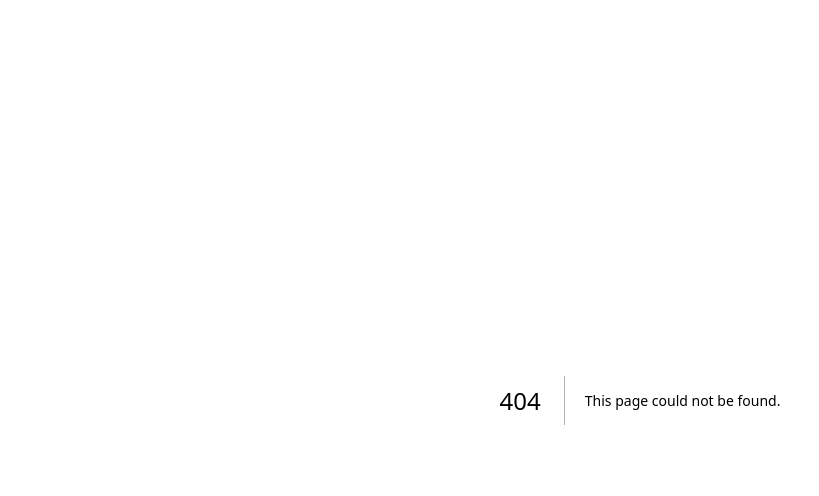
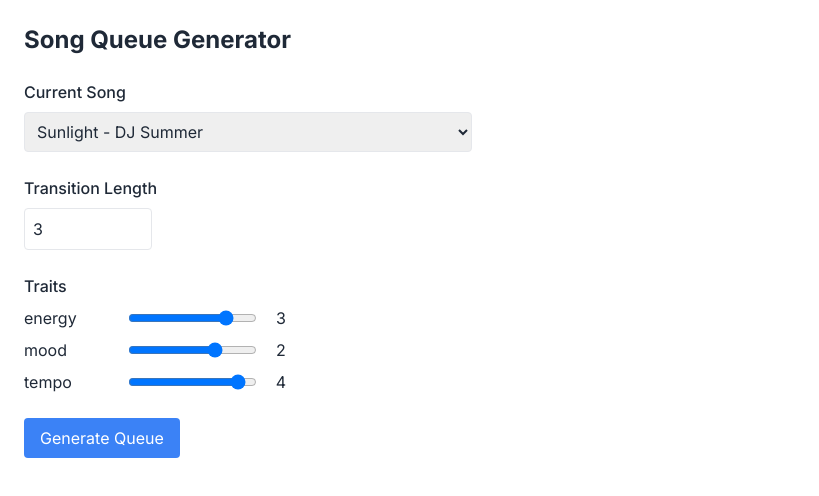
Before and after one commit to theonlyjohnny/vibe-jockey, a Next.js app in the folder frontend/: page /song-queue in a window 1280 px wide. Before the commit this address had no page. Shown: the top 496 px of the page, without its empty margins (0-819 px from the left). Built offline with nearby package versions, Linux system fonts and the light colour scheme.

Commit message:
add dummy song queue endpoint + page

```diff
--- /dev/null
+++ b/frontend/app/api/song-queue/route.ts
@@ -0,0 +1,81 @@
+import { NextResponse } from 'next/server';
+import { Trait, TraitValues, QueueSong, SongQueueRequest, SongQueueResponse } from '../../types/song-queue';
+
+type MockSong = {
+  id: string;
+  title: string;
+  artist: string;
+  traits: TraitValues;
+};
+
+// Mock song data for demonstration
+const mockSongs: MockSong[] = [
+  { id: 'song1', title: 'Sunlight', artist: 'DJ Summer', traits: { energy: 4, mood: 3, tempo: 4 } },
+  { id: 'song2', title: 'Midnight Drive', artist: 'Night Owl', traits: { energy: 2, mood: -1, tempo: 2 } },
+  { id: 'song3', title: 'Cosmic Wave', artist: 'Stella Nova', traits: { energy: 3, mood: 4, tempo: 3 } },
+  { id: 'song4', title: 'Deep Blue', artist: 'Ocean Floor', traits: { energy: -2, mood: -3, tempo: -2 } },
+  { id: 'song5', title: 'Electric Sky', artist: 'Thunderbolt', traits: { energy: 5, mood: 2, tempo: 5 } },
+  { id: 'song6', title: 'Gentle Rain', artist: 'Cloud Walker', traits: { energy: -1, mood: 1, tempo: -3 } },
+  { id: 'song7', title: 'Urban Jungle', artist: 'City Beat', traits: { energy: 3, mood: -2, tempo: 4 } },
+  { id: 'song8', title: 'Tranquil Mind', artist: 'Zen Master', traits: { energy: -4, mood: 2, tempo: -4 } },
+];
+
+export async function POST(request: Request) {
+  try {
+    const { currentSong, traits, transitionLength } = await request.json() as SongQueueRequest;
+
+    // Validate input
+    if (!currentSong || !traits || !transitionLength) {
+      return NextResponse.json(
+        { error: 'Missing required parameters' },
+        { status: 400 }
+      );
+    }
+
+    // Generate a theoretical queue based on requested traits
+    // For now, this just returns random songs with fake trait values
+    const queueLength = Math.min(transitionLength, 5); // Cap at 5 songs for demo
+    const queue: QueueSong[] = [];
+
+    // Get random songs excluding the current one
+    const availableSongs = mockSongs.filter(song => song.id !== currentSong);
+
+    for (let i = 0; i < queueLength; i++) {
+      const randomIndex = Math.floor(Math.random() * availableSongs.length);
+      const selectedSong = availableSongs[randomIndex];
+
+      // Create a response object for each song in the queue
+      const songInQueue: QueueSong = {
+        songID: selectedSong.id,
+        traitValues: {}
+      };
+
+      // Add requested trait values
+      traits.forEach((trait: Trait) => {
+        // Use the song's trait value if it exists, otherwise generate a random value between -5 and 5
+        const traitValue = selectedSong.traits[trait.name] !== undefined
+          ? selectedSong.traits[trait.name]
+          : Math.floor(Math.random() * 11) - 5;
+
+        songInQueue.traitValues[trait.name] = traitValue;
+      });
+
+      queue.push(songInQueue);
+
+      // Remove the selected song to avoid duplicates
+      availableSongs.splice(randomIndex, 1);
+
+      // Break if we run out of songs
+      if (availableSongs.length === 0) break;
+    }
+
+    const response: SongQueueResponse = { queue };
+    return NextResponse.json(response);
+  } catch (error) {
+    console.error('Error generating song queue:', error);
+    return NextResponse.json(
+      { error: 'Failed to generate song queue' },
+      { status: 500 }
+    );
+  }
+}
--- /dev/null
+++ b/frontend/app/song-queue/page.tsx
@@ -0,0 +1,141 @@
+"use client";
+
+import { useState } from 'react';
+import { Trait, QueueSong, SongQueueRequest, SongQueueResponse } from '../types/song-queue';
+
+export default function SongQueuePage() {
+  const [currentSong, setCurrentSong] = useState('song1');
+  const [transitionLength, setTransitionLength] = useState(3);
+  const [traits, setTraits] = useState<Trait[]>([
+    { name: 'energy', value: 3 },
+    { name: 'mood', value: 2 },
+    { name: 'tempo', value: 4 }
+  ]);
+  const [queueResult, setQueueResult] = useState<QueueSong[]>([]);
+  const [isLoading, setIsLoading] = useState(false);
+  const [error, setError] = useState('');
+
+  // Handler for trait value change
+  const handleTraitChange = (index: number, value: number) => {
+    const updatedTraits = [...traits];
+    updatedTraits[index].value = Math.max(-5, Math.min(5, value));
+    setTraits(updatedTraits);
+  };
+
+  // Function to generate queue
+  const generateQueue = async () => {
+    setIsLoading(true);
+    setError('');
+
+    try {
+      const response = await fetch('/api/song-queue', {
+        method: 'POST',
+        headers: {
+          'Content-Type': 'application/json',
+        },
+        body: JSON.stringify({
+          currentSong,
+          traits,
+          transitionLength
+        }),
+      });
+
+      if (!response.ok) {
+        throw new Error('Failed to generate queue');
+      }
+
+      const data = await response.json();
+      setQueueResult(data.queue);
+    } catch (err) {
+      setError(err instanceof Error ? err.message : 'An unknown error occurred');
+    } finally {
+      setIsLoading(false);
+    }
+  };
+
+  return (
+    <div className="container mx-auto p-6 text-gray-800">
+      <h1 className="text-2xl font-bold mb-6">Song Queue Generator</h1>
+
+      <div className="mb-6">
+        <label className="block mb-2 font-medium">Current Song</label>
+        <select
+          value={currentSong}
+          onChange={(e) => setCurrentSong(e.target.value)}
+          className="p-2 border rounded w-full max-w-md text-gray-800"
+        >
+          <option value="song1">Sunlight - DJ Summer</option>
+          <option value="song2">Midnight Drive - Night Owl</option>
+          <option value="song3">Cosmic Wave - Stella Nova</option>
+          <option value="song4">Deep Blue - Ocean Floor</option>
+          <option value="song5">Electric Sky - Thunderbolt</option>
+        </select>
+      </div>
+
+      <div className="mb-6">
+        <label className="block mb-2 font-medium">Transition Length</label>
+        <input
+          type="number"
+          min="1"
+          max="5"
+          value={transitionLength}
+          onChange={(e) => setTransitionLength(Number(e.target.value))}
+          className="p-2 border rounded w-32 text-gray-800"
+        />
+      </div>
+
+      <div className="mb-6">
+        <label className="block mb-2 font-medium">Traits</label>
+        {traits.map((trait, index) => (
+          <div key={trait.name} className="flex items-center mb-2">
+            <span className="w-24">{trait.name}</span>
+            <input
+              type="range"
+              min="-5"
+              max="5"
+              value={trait.value}
+              onChange={(e) => handleTraitChange(index, Number(e.target.value))}
+              className="mx-2"
+            />
+            <span className="w-8 text-center">{trait.value}</span>
+          </div>
+        ))}
+      </div>
+
+      <button
+        onClick={generateQueue}
+        disabled={isLoading}
+        className="bg-blue-500 hover:bg-blue-600 text-white py-2 px-4 rounded disabled:opacity-50"
+      >
+        {isLoading ? 'Generating...' : 'Generate Queue'}
+      </button>
+
+      {error && (
+        <div className="mt-4 p-3 bg-red-100 text-red-700 rounded">
+          {error}
+        </div>
+      )}
+
+      {queueResult.length > 0 && (
+        <div className="mt-6">
+          <h2 className="text-xl font-bold mb-4">Generated Queue</h2>
+          <div className="bg-gray-100 p-4 rounded">
+            {queueResult.map((song, index) => (
+              <div key={index} className="mb-3 pb-3 border-b last:border-b-0">
+                <div className="font-medium">Song ID: {song.songID}</div>
+                <div className="mt-1">
+                  <span className="font-medium">Traits:</span>
+                  <ul className="ml-4 mt-1">
+                    {Object.entries(song.traitValues).map(([name, value]) => (
+                      <li key={name}>{name}: {value}</li>
+                    ))}
+                  </ul>
+                </div>
+              </div>
+            ))}
+          </div>
+        </div>
+      )}
+    </div>
+  );
+}
--- /dev/null
+++ b/frontend/app/types/song-queue.ts
@@ -0,0 +1,24 @@
+// Song queue related types
+export type Trait = {
+  name: string;
+  value: number;
+};
+
+export type TraitValues = {
+  [key: string]: number;
+};
+
+export type QueueSong = {
+  songID: string;
+  traitValues: TraitValues;
+};
+
+export type SongQueueRequest = {
+  currentSong: string;
+  traits: Trait[];
+  transitionLength: number;
+};
+
+export type SongQueueResponse = {
+  queue: QueueSong[];
+};
```
